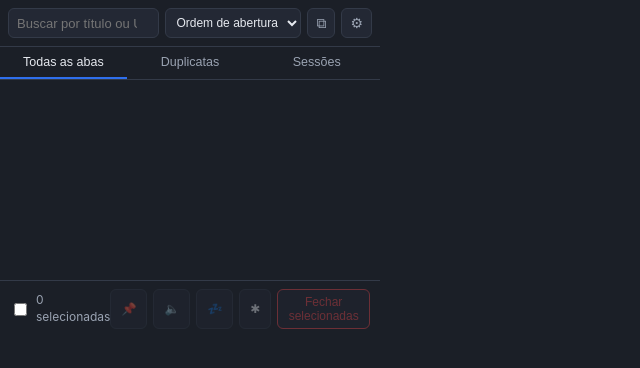
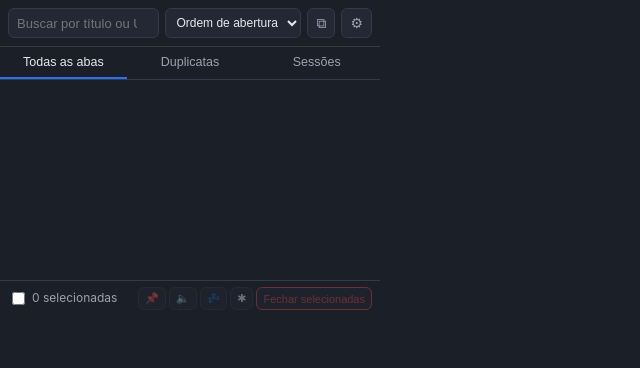
Before and after one commit to ICE3BR/tab_manager, a website with bundled scripts: page popup.html in a window 1280 px wide. Shown: the whole page, without its empty margins (0-640 px from the left). Built offline with nearby package versions, Linux system fonts and the light colour scheme; some packages are replaced by stand-ins of ours; no server answers.

Commit message:
fix: shrink footer button sizing/spacing to stop overlapping the selection count
5 buttons (pin/mute/discard/close-others/close-selected) plus the
selection checkbox+label no longer fit at the old padding/gap in the
popup's fixed width, wrapping "0 selecionadas" onto two lines.
Tightened .action-bar padding, .action-buttons gap/padding/font-size,
and kept the selection label on one line via white-space: nowrap.

```diff
--- a/popup.css
+++ b/popup.css
@@ -315,7 +315,7 @@ html, body {
   display: flex;
   align-items: center;
   justify-content: space-between;
-  padding: 8px 10px;
+  padding: 6px 8px;
   border-top: 1px solid var(--border);
   font-size: 12px;
 }
@@ -323,13 +323,14 @@ html, body {
 .select-all {
   display: flex;
   align-items: center;
-  gap: 6px;
+  gap: 4px;
   color: var(--text-muted);
+  white-space: nowrap;
 }
 
 .action-buttons {
   display: flex;
-  gap: 6px;
+  gap: 3px;
 }
 
 .action-buttons button {
@@ -337,9 +338,10 @@ html, body {
   border: 1px solid var(--border);
   color: var(--text);
   border-radius: 6px;
-  padding: 5px 10px;
+  padding: 4px 6px;
   cursor: pointer;
-  font-size: 12px;
+  font-size: 11px;
+  white-space: nowrap;
 }
 
 .action-buttons button:disabled {
```
